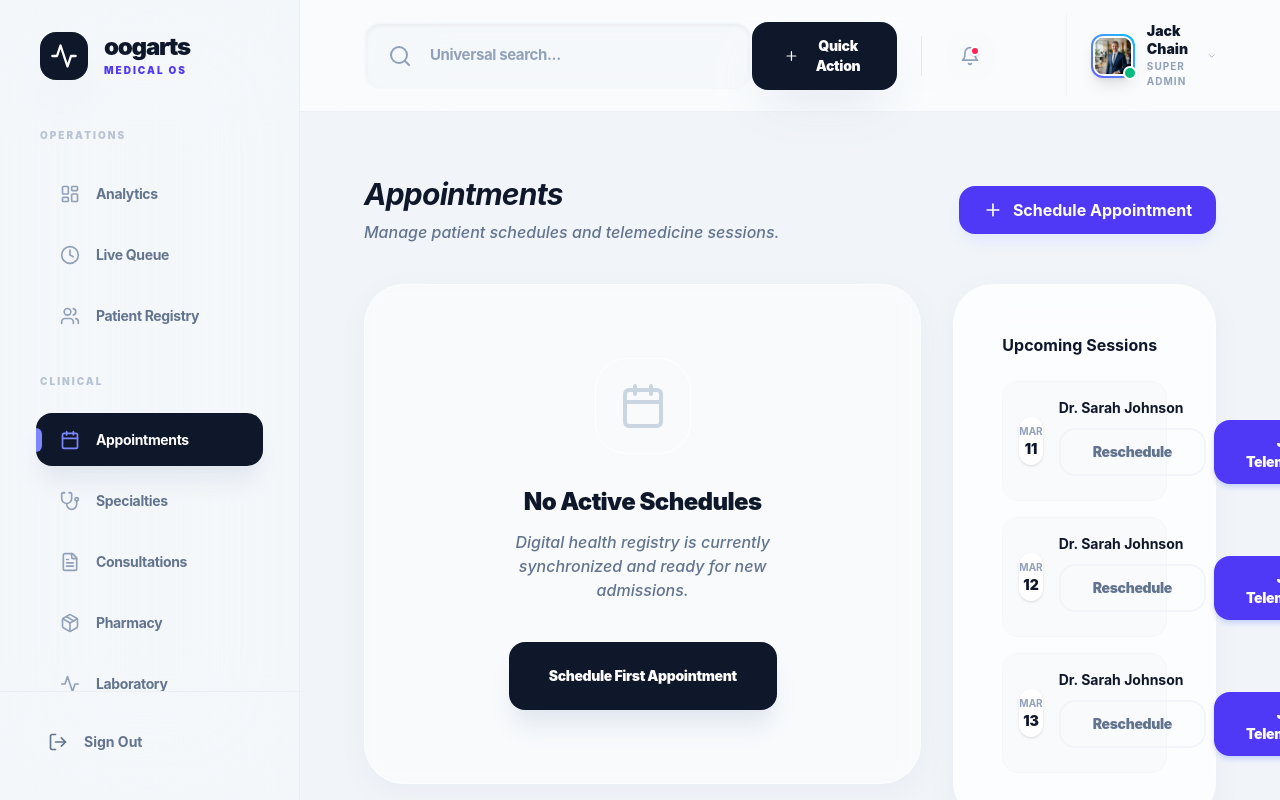
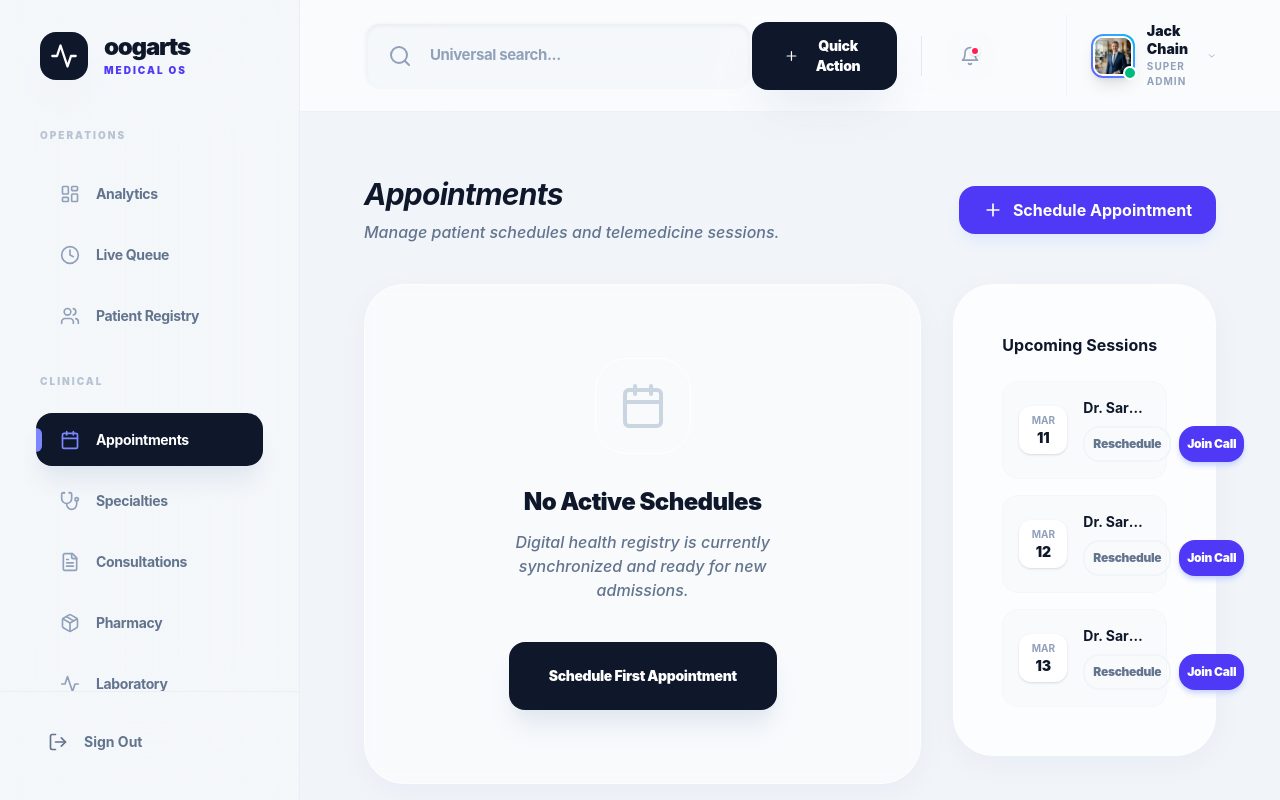
Before and after one commit to dotstorydot-gif/oogarts, a React (Vite) app: page /appointments in a window 1280 px wide. Built offline with nearby package versions, Linux system fonts and the light colour scheme.

Commit message:
fix(ui): adjust layout of upcoming sessions buttons to prevent overflow

```diff
--- a/src/pages/Appointments.tsx
+++ b/src/pages/Appointments.tsx
@@ -128,12 +128,12 @@ const Appointments = () => {
                                             <span className="text-[10px] font-bold text-slate-400 uppercase">Mar</span>
                                             <span className="text-sm font-black text-slate-900">{10 + i}</span>
                                         </div>
-                                        <div>
-                                            <p className="text-sm font-bold text-slate-900">Dr. Sarah Johnson</p>
-                                            <div className="flex items-center gap-2 mt-0.5">
-                                                <Button variant="outline" className="flex-1 py-3 text-slate-500">Reschedule</Button>
-                                                <Button className="flex-1 py-3 bg-indigo-600 hover:bg-indigo-700 shadow-md shadow-indigo-200" onClick={() => navigate('/telemedicine')}>
-                                                    Join Telemedicine
+                                        <div className="flex-1 min-w-0">
+                                            <p className="text-sm font-bold text-slate-900 truncate mb-2">Dr. Sarah Johnson</p>
+                                            <div className="flex gap-2">
+                                                <Button variant="outline" className="flex-1 py-2 px-2 text-xs text-slate-500 h-auto">Reschedule</Button>
+                                                <Button className="flex-1 py-2 px-2 text-xs bg-indigo-600 hover:bg-indigo-700 shadow-md shadow-indigo-200 h-auto whitespace-nowrap" onClick={() => navigate('/telemedicine')}>
+                                                    Join Call
                                                 </Button>
                                             </div>
                                         </div>
```
